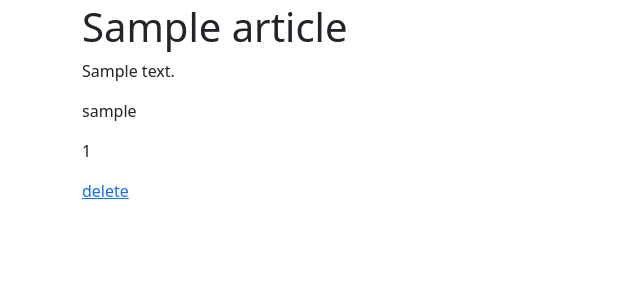
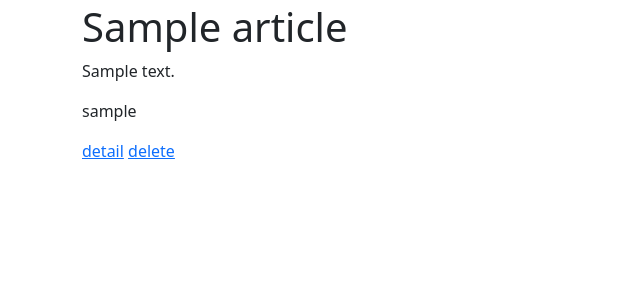
Before and after one commit to seongjin5743/AUTH, a Django app: page /articles/ in a window 1280 px wide. Shown: the part 37-340 px from the top of the page, without its empty margins (0-640 px from the left). Run offline with Django 5.2, Linux system fonts and the light colour scheme; a user stored in the database is signed in; tables that the repository leaves empty hold one stand-in row (values such as "Sample post").

Commit message:
article read

```diff
--- a/articles/templates/index.html
+++ b/articles/templates/index.html
@@ -5,7 +5,7 @@
         <h1>{{article.title}}</h1>
         <p>{{article.content}}</p>
         <p>{{article.user}}</p>
-        <p>{{article.id}}</p>
+        <a href="{% url 'articles:detail' article.id %}">detail</a>
         {% if user == article.user %}
             <a href="{% url 'articles:delete' article.id %}">delete</a>
         {% endif %}
--- a/articles/urls.py
+++ b/articles/urls.py
@@ -7,5 +7,5 @@ urlpatterns = [
     path('', views.index, name='index'),
     path('create/', views.create, name='create'),
     path('<int:id>/delete/', views.delete, name='delete'),
-
+    path('<int:id>/detail/', views.detail, name='detail'),
 ]
--- a/articles/views.py
+++ b/articles/views.py
@@ -36,3 +36,10 @@ def delete(request, id):
     if request.user == article.user:
         article.delete()
     return redirect('articles:index')
+
+def detail(request, id):
+    article = Article.objects.get(id=id)
+    context = {
+        'article': article,
+    }
+    return render(request, 'detail.html', context)
```
Also changed, not shown: articles/templates/detail.html (added, +7 -0 lines).
